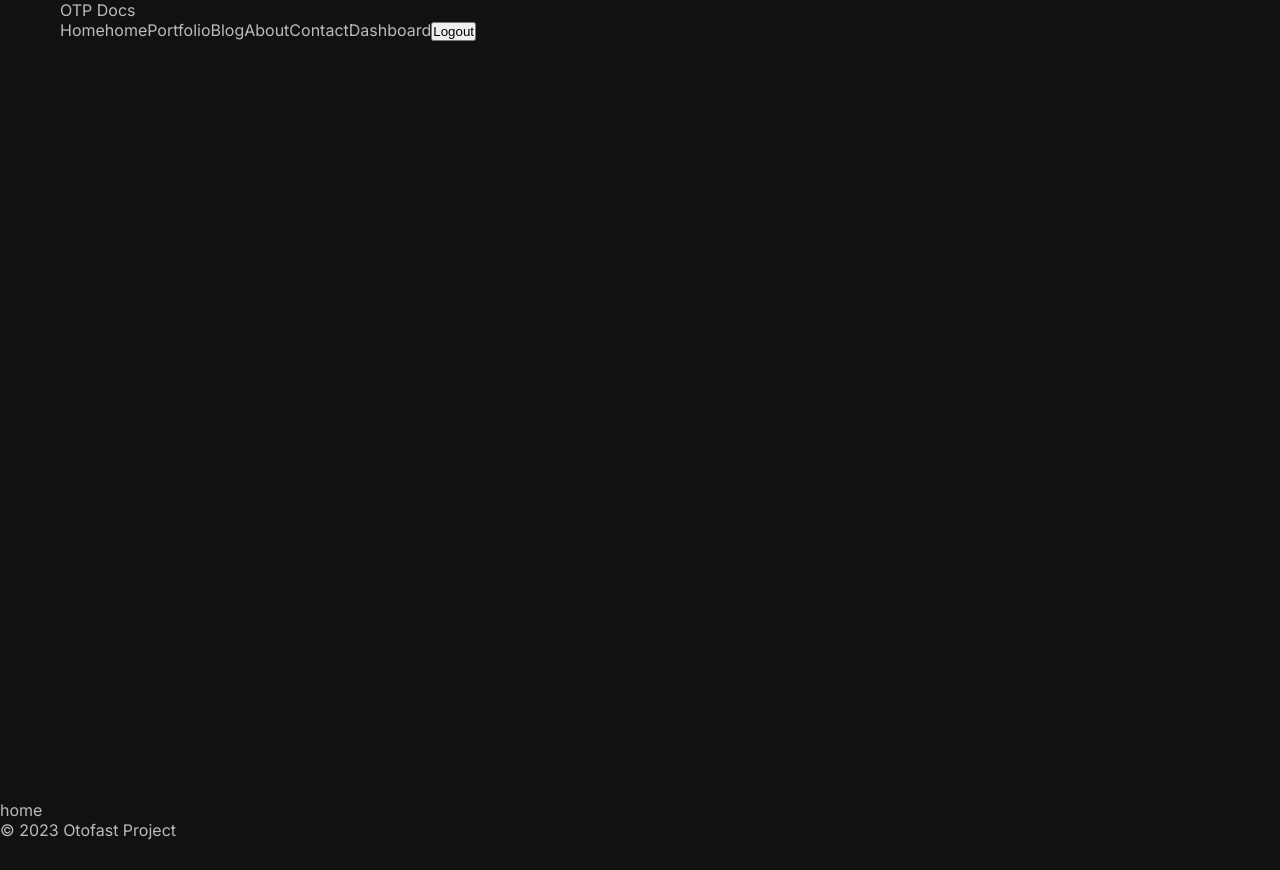
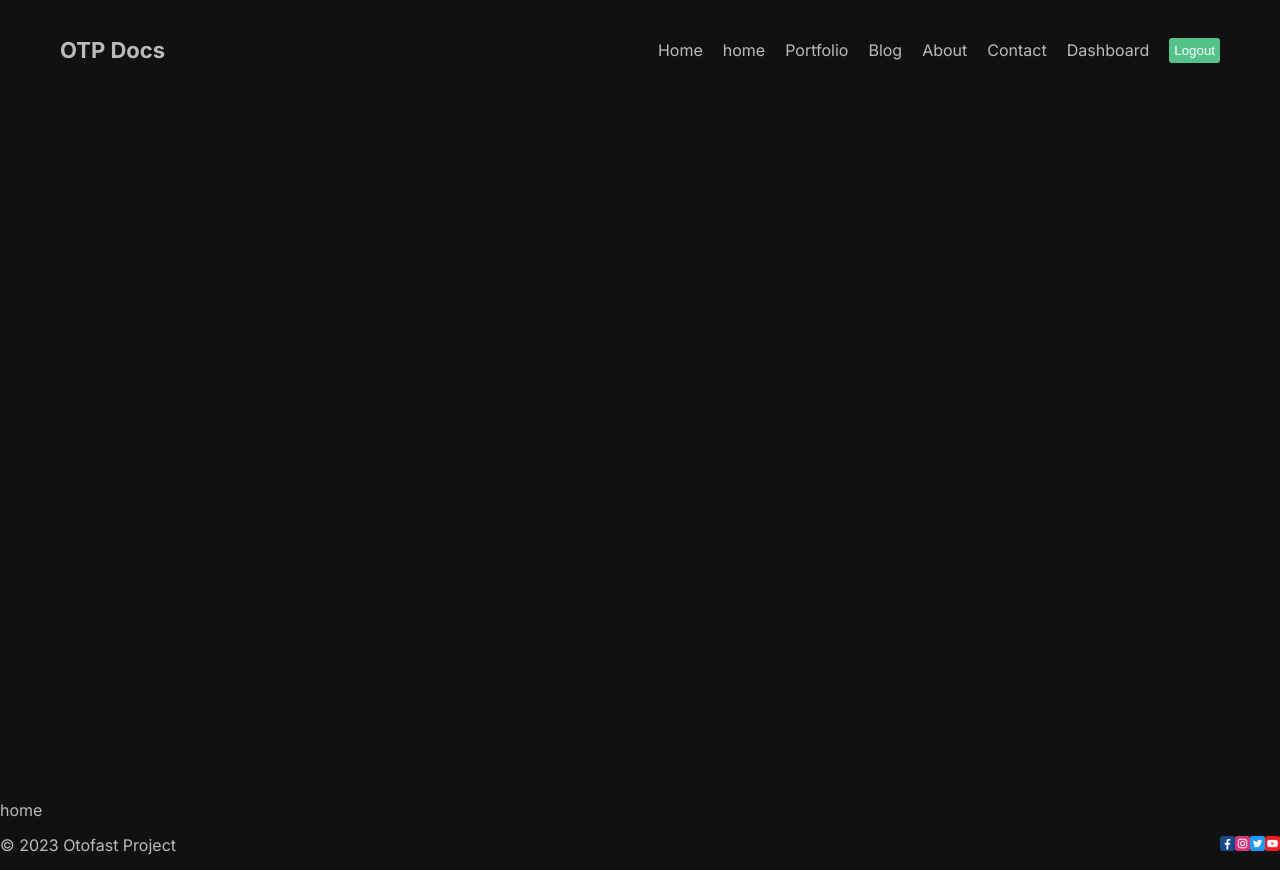
Before and after one commit to marksikaundi/otofast-docs, a Next.js app: page / in a window 1280 px wide. Before the commit the page ends 840 px from the top, so only its background shows below. Built offline with nearby package versions, Linux system fonts and the light colour scheme.

Commit message:
working on footer and header

```diff
--- a/src/components/footer/Footer.jsx
+++ b/src/components/footer/Footer.jsx
@@ -1,13 +1,19 @@
-import React from 'react'
+import React from "react";
 import styles from "./footer.module.css";
+import Image from "next/image";
 
 const Footer = () => {
   return (
     <div className={styles.container}>
-      <div><span>&copy; {new Date().getFullYear()} Otofast Project</span> </div>
-      <div></div>
+      <span>&copy; {new Date().getFullYear()} Otofast Project</span>
+      <div>
+        <Image src="/1.png" width={15} height={15} alt="Otofast Logo" />
+        <Image src="/2.png" width={15} height={15} alt="Otofast Logo" />
+        <Image src="/3.png" width={15} height={15} alt="Otofast Logo" />
+        <Image src="/4.png" width={15} height={15} alt="Otofast Logo" />
+      </div>
     </div>
-  )
-}
+  );
+};
 
-export default Footer
+export default Footer;
--- a/src/components/footer/footer.module.css
+++ b/src/components/footer/footer.module.css
@@ -1,3 +1,6 @@
 .container {
-
+    height: 50px;
+    display: flex;
+    align-items: center;
+    justify-content: space-between;
 }
--- a/src/components/navbar/Navbar.jsx
+++ b/src/components/navbar/Navbar.jsx
@@ -1,4 +1,4 @@
-"use client"
+"use client";
 import Link from "next/link";
 import React from "react";
 import styles from "./navbar.module.css";
@@ -44,14 +44,23 @@ const links = [
 const Navbar = () => {
   return (
     <div className={styles.container}>
-      <Link href="/">OTP Docs</Link>
-      <div>
+      <Link href="/" className={styles.logo}>
+        OTP Docs
+      </Link>
+      <div className={styles.links}>
         {links.map((link) => (
-          <Link key={link.id} href={link.url}>
+          <Link key={link.id} href={link.url} className={styles.link}>
             {link.title}
           </Link>
         ))}
-        <button onClick={()=>{console.log("Logged out")}}>Logout</button>
+        <button
+          className={styles.logout}
+          onClick={() => {
+            console.log("Logged out");
+          }}
+        >
+          Logout
+        </button>
       </div>
     </div>
   );
--- a/src/components/navbar/navbar.module.css
+++ b/src/components/navbar/navbar.module.css
@@ -1,3 +1,26 @@
 .container {
+    height: 100px;
+    display: flex;
+    justify-content: space-between;
+    align-items: center;
+}
 
+.logo{
+    font-weight: bold;
+    font-size: 22px;
 }
+
+.links {
+    display: flex;
+    align-items: center;
+    gap: 20px;
+}
+
+.logout {
+    padding: 5px;
+    border: none;
+    background-color: #53c28b;
+    color: white;
+    cursor: pointer;
+    border-radius: 3px;
+}
```
